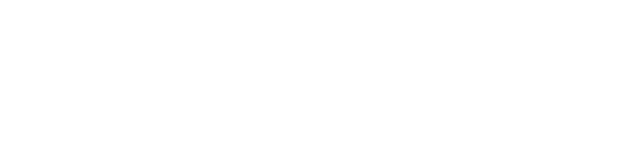
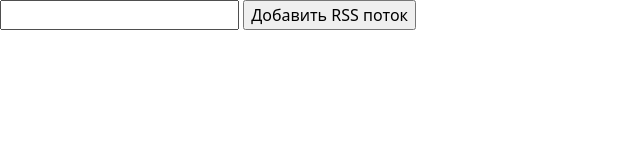
Before and after one commit to Mirum-7/frontend-project-11, a website built with webpack: page public/index.html in a window 1280 px wide. Shown: the whole page, without its empty margins (0-640 px from the left). Built offline with nearby package versions, Linux system fonts and the light colour scheme.

```diff
--- a/public/index.html
+++ b/public/index.html
@@ -6,6 +6,9 @@
 		<meta name="viewport" content="width=device-width, initial-scale=1">
   </head>
   <body>
-
+    <form id="add-rss">
+      <input type="text">
+      <input type="submit" value="Добавить RSS поток">
+    </form>
   </body>
 </html>
--- a/webpack.config.js
+++ b/webpack.config.js
@@ -48,7 +48,6 @@
         use: [
 					MiniCssExtractPlugin.loader,
 					'css-loader',
-					// Compiles Sass to CSS
 					"sass-loader",
 				],
       },
@@ -56,9 +55,6 @@
         test: /\.(eot|svg|ttf|woff|woff2|png|jpg|gif)$/i,
         type: 'asset',
       },
-
-      // Add your rules for custom modules here
-      // Learn more about loaders from https://webpack.js.org/loaders/
     ],
   },
 };
```
Also changed, not shown: build/index.html, 1 other file.
